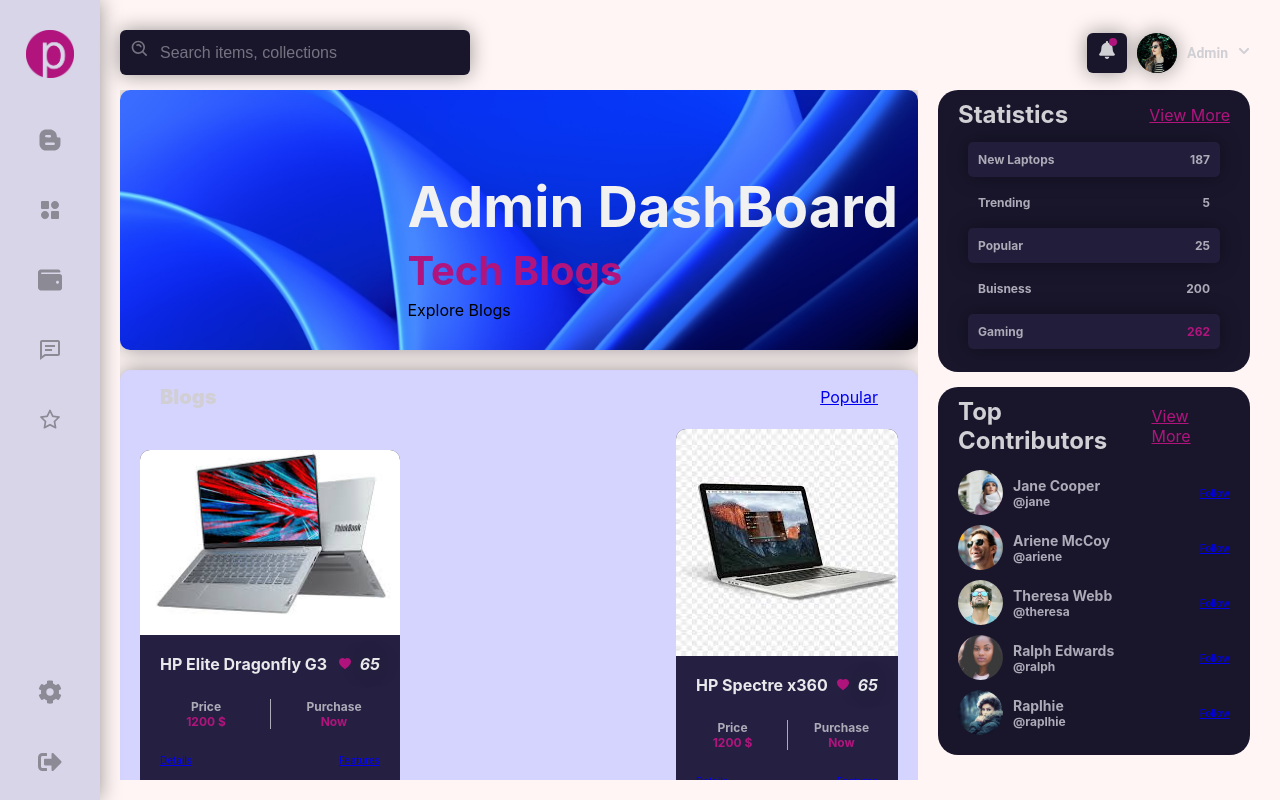
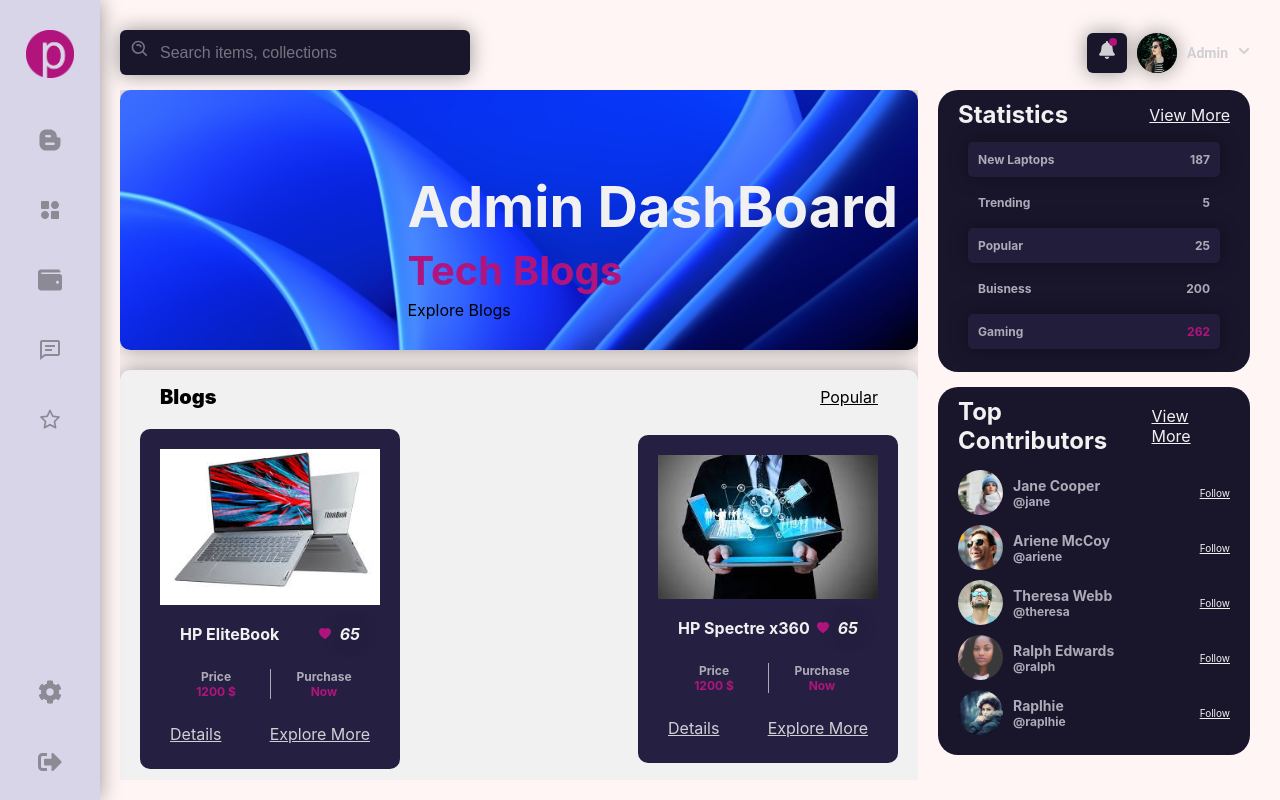
Before and after one commit to the-byte-bandits/tech-blog, a React (Create React App) app: page / in a window 1280 px wide. Built offline with nearby package versions, Linux system fonts and the light colour scheme.

Commit message:
Admin Page Finalized

```diff
--- a/src/adminComponents/Container/CardMain.js
+++ b/src/adminComponents/Container/CardMain.js
@@ -32,7 +32,7 @@ function CardMain({ imgSrc, title, hearts }) {
           Details
         </a>
         <a href="#" className="button2 btn">
-          Features
+          Explore More
         </a>
       </div>
     </div>
--- a/src/adminComponents/Container/Container.css
+++ b/src/adminComponents/Container/Container.css
@@ -27,6 +27,9 @@
     padding: 0px 40px;
     font-size: 16px;
     border-radius: 6px;
+  }
+  .button2{
+    color: rgb(0, 0, 0);
   }
 
   .topContainer .inputBox input::placeholder {
--- a/src/adminComponents/Container/MainContainer.css
+++ b/src/adminComponents/Container/MainContainer.css
@@ -64,7 +64,7 @@
   }
 
   .maincontainer .left .cards {
-    background: #d4d4ff;
+    background: #f1f1f1;
     padding: 10px;
     box-shadow: 0px 0px 20px rgba(0, 0, 0, 0.4);
     margin-top: 20px;
@@ -86,9 +86,12 @@
   .maincontainer .left .cards .filters .popular h2 {
     font-size: 20px;
     font-weight: 900;
-    color: #d1cfd4;
+    color: #000000;
     margin-right: 10px;
   }
+.atag{
+  color: #f1f1f1;
+}
 
   .maincontainer .left .cards .filters .filter_buttons {
     display: flex;
@@ -109,7 +112,10 @@
     max-width: 260px;
     padding-bottom: 20px;
     margin: 15px 10px;
-  }
+    max-height: 350px;
+    padding: 20px;
+
+}
 
   .maincontainer .left .cards main .card_main .card_main_img {
     max-width: 100%;
@@ -125,7 +131,7 @@
   }
 
   .maincontainer .left .cards main .card_main .card_main_name h2 {
-    color: #e9e9ec;
+    color: #f1f1f1;;
     font-size: 16px;
     font-weight: bold;
   }
@@ -151,7 +157,7 @@
     .card_main_icon
     i
     span {
-    color: #e9e9ec;
+    color: #f1f1f1;
     margin-left: 5px;
     font-size: 16px;
     font-weight: bold;
@@ -176,15 +182,22 @@
     color: #b1147d;
   }
 
-  .maincontainer .left .cards main .card_main .card_main_button {
+  .maincontainer .left .cards main .card_main .card_main_button  {
     display: flex;
     justify-content: space-between;
     align-items: center;
-    padding: 5px 20px;
+    padding: 5px 10px;
+
+
+  }
+  .maincontainer .left .cards main .card_main .card_main_button a{
+    color: #d1d0d5;
   }
 
-  .maincontainer .left .cards main .card_main .card_main_button .btn {
+
+  .maincontainer .left .cards main .card_main .card_main_button .btn  a{
     font-size: 10px !important;
+
   }
 
   .maincontainer .right {
@@ -214,12 +227,12 @@
 
   .maincontainer .right .topCard .topCard_name h2,
   .maincontainer .right .bottom_card .bottomCard_name h2 {
-    color: #d1d0d5;
+    color: #f1f1f1;
   }
 
   .maincontainer .right .topCard .topCard_name a,
   .maincontainer .right .bottom_card .bottomCard_name a {
-    color: #b1147d;
+    color: #f1f1f1;
   }
 
   .maincontainer .right .topCard .earning {
@@ -277,6 +290,8 @@
     font-weight: bold;
     margin-left: 10px;
   }
+
+
 
   .maincontainer .right .bottom_card .topSeller .topSellerName span {
     display: block;
--- a/src/adminComponents/Container/MainContainer.js
+++ b/src/adminComponents/Container/MainContainer.js
@@ -62,17 +62,11 @@ function MainContainer() {
           </div>
 
           <main>
-            <CardMain imgSrc={Card1} title={"HP Elite Dragonfly G3"} hearts={"65"} />
+            <CardMain imgSrc={Card1} title={"HP EliteBook"} hearts={"65"} />
             <CardMain imgSrc={Card2} title={"HP Spectre x360"} hearts={"65"} />
             <CardMain imgSrc={Card3} title={"HP Victus 16"} hearts={"65"} />
             <CardMain imgSrc={Card4} title={"HP Pavilion"} hearts={"65"} />
-            <CardMain imgSrc={Card5} title={"HP Chromebook x360"} hearts={"65"} />
-            <CardMain imgSrc={Card6} title={"HP Crystal"} hearts={"65"} />
-            <CardMain imgSrc={Card1} title={"HP Elite Dragonfly G3"} hearts={"65"} />
-            <CardMain imgSrc={Card2} title={"HP Spectre x360"} hearts={"65"} />
-            <CardMain imgSrc={Card3} title={"HP Victus 16"} hearts={"65"} />
-            <CardMain imgSrc={Card4} title={"HP Pavilion"} hearts={"65"} />
-            <CardMain imgSrc={Card5} title={"HP Chromebook x360"} hearts={"65"} />
+            <CardMain imgSrc={Card5} title={"HP Chromebook"} hearts={"65"} />
             <CardMain imgSrc={Card6} title={"HP Crystal"} hearts={"65"} />
 
           </main>
--- a/src/adminComponents/Container/MainRightBottomCard.js
+++ b/src/adminComponents/Container/MainRightBottomCard.js
@@ -20,7 +20,7 @@ function MainRightBottomCard() {
                 {seller?.seller_name} <span>{seller?.username}</span>
               </p>
             </div>
-            <a href="#" className="button">
+            <a href="#" className="button atag">
               Follow
             </a>
           </div>
--- a/src/adminComponents/Container/TopContainer.js
+++ b/src/adminComponents/Container/TopContainer.js
@@ -2,6 +2,8 @@ import React, { useEffect } from "react";
 import { BiSearchAlt } from "react-icons/bi";
 import { FaBell, FaChevronDown } from "react-icons/fa";
 import women from "../../img/women.jpg";
+
+
 
 function TopContainer() {
   useEffect(() => {
@@ -41,10 +43,10 @@ function TopContainer() {
 
         <div className="menuContainer" id="menuContainer">
           <ul>
-            <li>Write Blog</li>
-            <li>Edit Blog</li>
-            <li>Delete Blog</li>
-            <li>Update Blog</li>
+            <li>Sign In</li>
+            <li>Sign Up</li>
+            <li>Forgot Password</li>
+
           </ul>
         </div>
       </div>
```
Also changed, not shown: public/index.html (+1 -21 lines), src/img/card2.jpg, src/img/card3.jpg.
